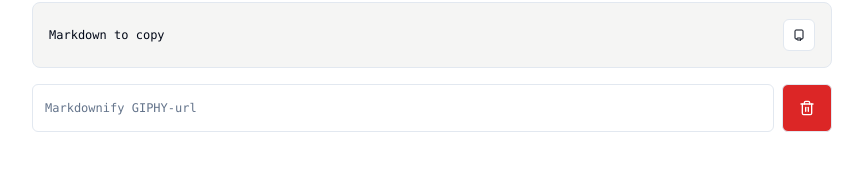
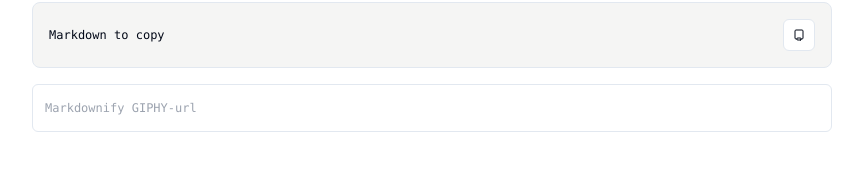
Before and after one commit to baurnick/lgtm, a React (Vite) app: page / in a window 1280 px wide. Shown: the part 572-742 px from the top of the page, without its empty margins (208-1071 px from the left). Built offline with nearby package versions, Linux system fonts and the light colour scheme.

Commit message:
feat: add validation

```diff
--- a/package.json
+++ b/package.json
@@ -43,7 +43,8 @@
     "prettier": "3.2.5",
     "tailwindcss": "^3.4.3",
     "typescript": "^5.2.2",
-    "vite": "^5.2.0"
+    "vite": "^5.2.0",
+    "zod": "^3.23.6"
   },
   "lint-staged": {
     "*.{ts,tsx}": "eslint --fix",
--- a/src/App.tsx
+++ b/src/App.tsx
@@ -8,6 +8,12 @@ import useKeyboardShortcut from './hooks/useKeyboardShortcut';
 import Page from '@/components/page';
 import Card from '@/components/card';
 import { Input } from '@/components/ui/input';
+import { z } from 'zod';
+
+const urlSchema = z
+  .string()
+  .url()
+  .refine((url) => url.endsWith('.gif'));
 
 function App() {
   const numberOfGifs = gifs.gifs.length;
@@ -17,6 +23,7 @@ function App() {
   const [gifIndex, setGifIndex] = React.useState(initialIndex);
   const [markdownLink, setMarkdownLink] = React.useState('');
   const [inputValue, setInputValue] = React.useState('');
+  const [error, setError] = React.useState<string | null>(null);
 
   const lastGifIndex = React.useRef(initialIndex);
 
@@ -26,6 +33,7 @@ function App() {
       newIndex = Math.floor(Math.random() * numberOfGifs);
     } while (newIndex === lastGifIndex.current);
 
+    clearInput();
     setGifIndex(newIndex);
     setGif(gifs.gifs[newIndex]);
     lastGifIndex.current = newIndex;
@@ -44,6 +52,35 @@ function App() {
   const onChange = (e: React.ChangeEvent<HTMLInputElement>) => {
     const value = e.target.value;
     setInputValue(value);
+    validateInput(value);
+  };
+
+  const validateInput = (url: string) => {
+    try {
+      urlSchema.parse(url);
+      setError(null);
+      setGif({
+        url,
+        embeded: convertToEmbeddedUrl(url),
+      });
+      console.log(gif);
+    } catch (error: z.ZodError) {
+      setError(error.errors[0].message);
+    }
+  };
+
+  const convertToEmbeddedUrl = (url: string) => {
+    const regex = /\/media\/.*\/(.*?)\/giphy\.gif$/;
+    const match = url.match(regex);
+
+    if (match && match[1]) {
+      return `https://giphy.com/embed/${match[1]}`;
+    }
+  };
+
+  const clearInput = () => {
+    setInputValue('');
+    setError(null);
   };
 
   return (
@@ -78,16 +115,18 @@ function App() {
               value={inputValue}
               onChange={onChange}
               placeholder="Markdownify GIPHY-url"
-              className="mr-2"
+              error={error}
             />
+            {inputValue && (
               <Button
                 variant="outline"
                 size="default"
-              className="h-12 bg-red-600 hover:bg-red-400 dark:bg-red-600 dark:hover:bg-red-400"
-              onClick={() => setInputValue('')}
+                className="ml-2 h-12 bg-red-600 hover:bg-red-400 dark:bg-red-600 dark:hover:bg-red-400"
+                onClick={clearInput}
               >
                 <Trash2 className="h-4 w-4" style={{ color: '#fff' }} />
               </Button>
+            )}
           </div>
         </Page>
       </div>
--- a/src/components/ui/input.tsx
+++ b/src/components/ui/input.tsx
@@ -2,15 +2,18 @@ import * as React from 'react';
 import { cn } from '@/lib/utils';
 
 export interface InputProps
-  extends React.InputHTMLAttributes<HTMLInputElement> {}
+  extends React.InputHTMLAttributes<HTMLInputElement> {
+  error?: string | null;
+}
 
 const Input = React.forwardRef<HTMLInputElement, InputProps>(
-  ({ className, type, ...props }, ref) => {
+  ({ className, type, error, ...props }, ref) => {
     return (
       <input
         type={type}
         className={cn(
-          'flex h-12 w-full rounded-md border border-input bg-background px-3 py-2 text-xs font-mono font-thin ring-offset-background file:border-0 file:bg-transparent file:text-sm file:font-medium placeholder:text-muted-foreground focus-visible:outline-none focus-visible:ring-2 focus-visible:ring-ring focus-visible:ring-offset-2 disabled:cursor-not-allowed disabled:opacity-50',
+          'flex h-12 w-full rounded-md border bg-background px-3 py-2 text-xs font-mono font-thin focus:outline-none focus:ring-transparent',
+          error ? 'border-red-500 border-2' : '',
           className
         )}
         ref={ref}
```
Also changed, not shown: 1 other file (tests, documents, lock files or other folders). Lines whose indentation alone changed are shown as unchanged.
